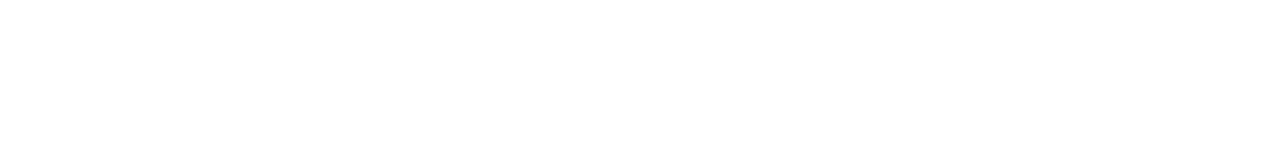
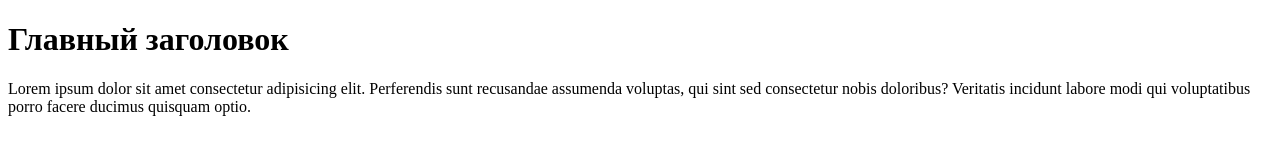
Before and after one commit to serhiodev90/special-app, a plain HTML site: page index.html in a window 1280 px wide. Drawn offline with Linux system fonts and the light colour scheme.

Commit message:
added h1 and p

```diff
--- a/index.html
+++ b/index.html
@@ -6,6 +6,7 @@
     <title>Document</title>
 </head>
 <body>
-
+    <h1>Главный заголовок</h1>
+    <p>Lorem ipsum dolor sit amet consectetur adipisicing elit. Perferendis sunt recusandae assumenda voluptas, qui sint sed consectetur nobis doloribus? Veritatis incidunt labore modi qui voluptatibus porro facere ducimus quisquam optio.</p>
 </body>
 </html>
```
